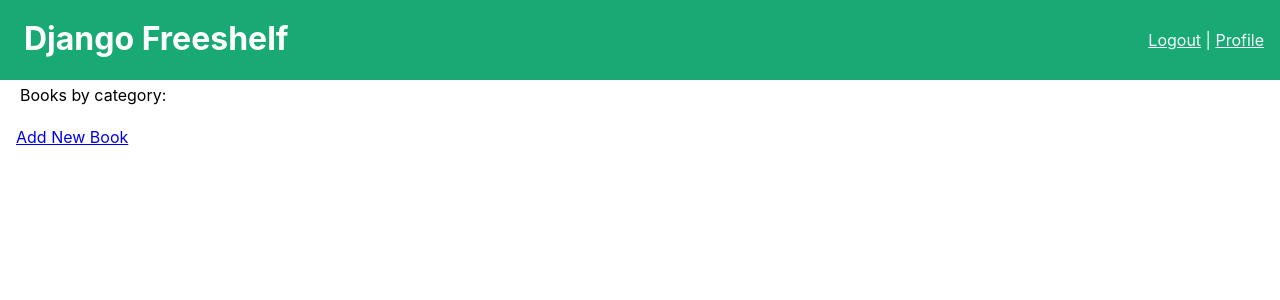
After one commit to Momentum-Team-10/django-freeshelf-JamesMoore816, a Django app: page /accounts/profile/ in a window 1280 px wide. The commit adds this page. Shown: the top 300 px of the page. Run offline with Django 3.2, Linux system fonts and the light colour scheme; the visitor is signed in with stand-in values (Sample User, id 1); data that the repository does not hold is empty.

Commit message:
Favorites working, just not sure how to toggle them in the template

```diff
--- a/books/models.py
+++ b/books/models.py
@@ -29,6 +29,7 @@ class User(AbstractUser):
     def __str__(self):
         return self.username
 
+
 class Book(models.Model):
     title = models.CharField(max_length=255)
     author = models.CharField(max_length=255)
@@ -36,6 +37,7 @@ class Book(models.Model):
     description = models.TextField(max_length=800, null=True, blank=True)
     created_at = models.DateTimeField(auto_now_add=True)
     categories = models.ManyToManyField('Category', related_name='books')
+    favorite = models.ManyToManyField('User', related_name='favorited_by_user')
     slug = models.SlugField(null=True)
 
     def __str__(self):
--- a/books/views.py
+++ b/books/views.py
@@ -58,3 +58,11 @@ def category_search(request, slug):
     books = reversed(Book.objects.filter(categories__slug=slug))
     return render(request, "books/category_search.html",
                   {"books": books, "category": category,})
+
+@login_required
+def profile(request):
+    user = request.user
+    books = reversed(Book.objects.filter(favorite=user.pk))
+    categories = (Category.objects.all())
+    return render(request, "books/profile.html",
+                  {"user": user, "books": books, "categories": categories,})
--- a/django_freeshelf/urls.py
+++ b/django_freeshelf/urls.py
@@ -21,6 +21,7 @@ from books import views as books_views
 urlpatterns = [
     path("", books_views.home, name = 'home'),
     path("admin/", admin.site.urls),
+    path('accounts/profile/', books_views.profile, name = 'profile'),
     path('accounts/', include('registration.backends.simple.urls')),
     path('books/add/', books_views.add_book, name='add_book'),
     path('books/<slug:slug>/', books_views.view_book, name='view_book'),
--- a/templates/base.html
+++ b/templates/base.html
@@ -15,7 +15,7 @@
           <h1 class="white ml2">Django Freeshelf</h1>
         </div>
         <div id="account-menu">
-            {% if request.user.is_authenticated %} <a class="washed-blue" href="/accounts/logout/">Logout</a> | <a class="washed-blue" href="/accounts/register/">Profile</a>
+            {% if request.user.is_authenticated %} <a class="washed-blue" href="/accounts/logout/">Logout</a> | <a class="washed-blue" href="/accounts/profile/">Profile</a>
             {% else %} <a class="washed-blue" href="/accounts/login/">Login</a> | <a class="washed-blue" href="/accounts/register/">Register</a> {% endif %}
         </div>
     </header>
--- a/templates/books/home.html
+++ b/templates/books/home.html
@@ -19,8 +19,7 @@
 <div class='flex flex-wrap ml2 mt2'>
   {% for book in books %}
   <div class='pa3'>
-        {% if book.url %} <div class="normal f3 mb1"><i class='fas fa-book mr1'></i><a href="{{ book.url }}">{{
-                book.title }}</a></div>
+    {% if book.url %} <div class="normal f3 mb1"><i class='fas fa-book mr1'></i><a href="{{ book.url }}">{{ book.title }}</a></div>
     {% else %} <div class="normal f3"><i class='fas fa-book mr1'></i>{{ book.title }}</div> {% endif %}
 
 
--- /dev/null
+++ b/templates/books/profile.html
@@ -0,0 +1,57 @@
+{% extends "base.html" %}
+
+{% block content %}
+<nav id="category-nav" class="flex items-center">
+    <div class="pa1 ml3">
+        Books by category:
+    </div>
+    <ul class="list ml2 pa0 flex flex-wrap">
+        {% for category in categories %}
+        <li class="mr2 pr2 bw1 br"><a href="{% url 'category_search' slug=category.slug %}">{{ category.name }}</a></li>
+        {% endfor %}
+    </ul>
+</nav>
+{% if request.user.is_authenticated %}
+{% if request.user.is_staff %}
+<p class='pl3'><a href="{% url 'add_book' %}">Add New Book</a></p>
+{% endif %}
+
+<div class='flex flex-wrap ml2 mt2'>
+    {% for book in books %}
+    <div class='pa3'>
+        {% if book.url %} <div class="normal f3 mb1"><i class='fas fa-book mr1'></i><a href="{{ book.url }}">
+                {{ book.title }}</a></div>
+        {% else %} <div class="normal f3"><i class='fas fa-book mr1'></i>{{ book.title }}</div> {% endif %}
+
+
+        {% if book.author %}
+        <div class='flex mb1'>
+            <div class="f4"><i class='fas fa-user mr1'></i>{{ book.author }}</div>
+        </div>
+        {% endif %}
+
+        {% if book.description %}
+        <div class='flex mb1'>
+            <div class="lh-copy"><i class='fas fa-info-circle mr1'></i>{{ book.description }}</div>
+        </div>
+        {% endif %}
+
+        <div class='flex'>
+            <div class="mr2 pr2 bw1 br"><i class='fas fa-asterisk mr1'></i>Added on: {{ book.created_at }}</div>
+            {% for category in book.categories.all %}
+            <div class="mr2"><a href="{% url 'category_search' slug=category.slug %}">{{ category.name }}</a></div>
+            {% endfor %}
+        </div>
+
+        {% if request.user.is_staff %}
+        <p>
+            <a href="{% url 'edit_book' slug=book.slug %}">Edit Book</a><br>
+            <a class="red" href="{% url 'delete_book' slug=book.slug %}">Delete Book</a>
+        </p>
+        {% endif %}
+    </div>
+    {% endfor %}
+</div>
+{% else %}<div class="f3 ma1 pa3">Please register or login.</div>
+{% endif %}
+{% endblock %}
```
Also changed, not shown: books/migrations/0008_alter_category_name.py (added), books/migrations/0009_book_favorite.py (added). Lines whose indentation alone changed are shown as unchanged.
